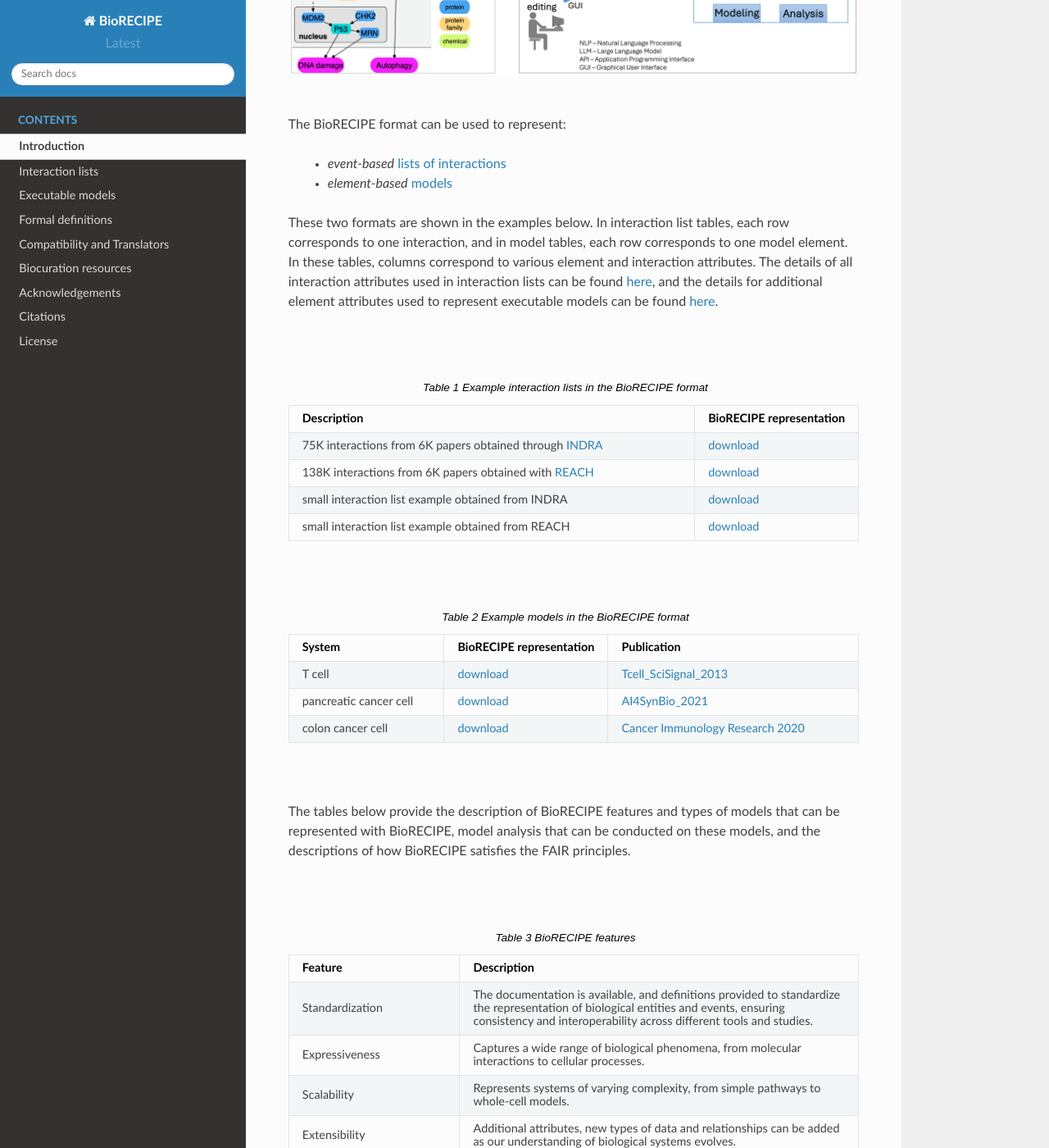
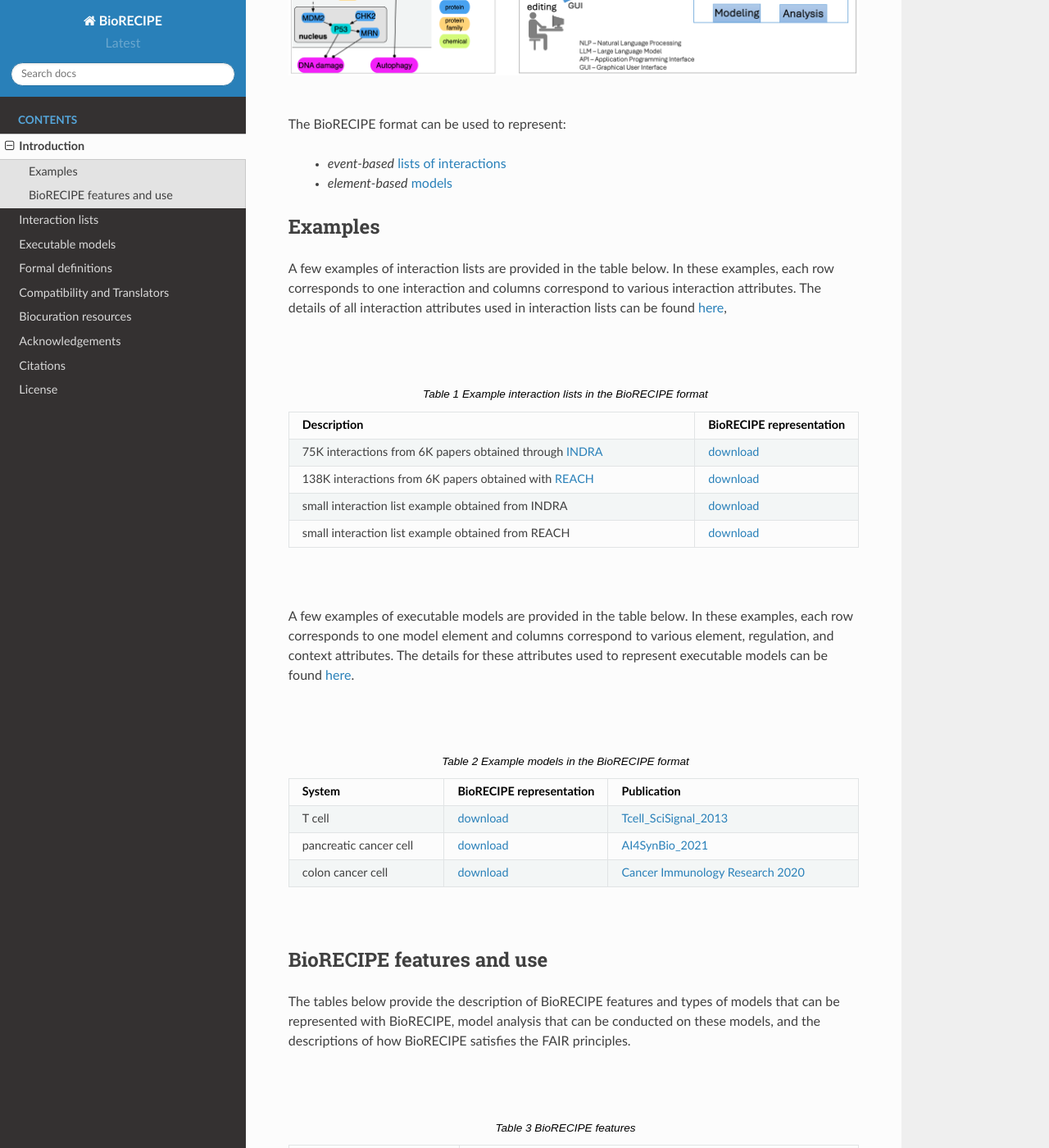
Before and after one commit to pitt-miskov-zivanov-lab/BioRECIPE, a Sphinx documentation site: the page built from docs/introduction.rst, in a window 1280 px wide and 1400 px high, scrolled down 804 px. Shown: the whole window at 82% size. Built offline with Sphinx 7.4.7 and the Read the Docs theme 2.0.0, drawn with Linux system fonts in a browser that asks for light colours.

Commit message:
Update introduction.rst

```diff
--- a/docs/introduction.rst
+++ b/docs/introduction.rst
@@ -17,7 +17,11 @@ The BioRECIPE format can be used to represent:
     - *event-based* `lists of interactions <https://melody-biorecipe.readthedocs.io/en/latest/bio_interactions.html#interaction-lists>`_
     - *element-based* `models <https://melody-biorecipe.readthedocs.io/en/latest/model_representation.html#executable-models>`_
 
-These two formats are shown in the examples below. In interaction list tables, each row corresponds to one interaction, and in model tables, each row corresponds to one model element. In these tables, columns correspond to various element and interaction attributes. The details of all interaction attributes used in interaction lists can be found `here <https://melody-biorecipe.readthedocs.io/en/latest/bio_interactions.html#interaction-lists>`_, and the details for additional element attributes used to represent executable models can be found `here <https://melody-biorecipe.readthedocs.io/en/latest/model_representation.html#executable-models>`_.
+
+Examples
+--------
+
+A few examples of interaction lists are provided in the table below. In these examples, each row corresponds to one interaction and columns correspond to various interaction attributes. The details of all interaction attributes used in interaction lists can be found `here <https://melody-biorecipe.readthedocs.io/en/latest/bio_interactions.html#interaction-lists>`_,
 
 |
 
@@ -32,6 +36,10 @@ These two formats are shown in the examples below. In interaction list tables, e
 
 |
 
+A few examples of executable models are provided in the table below. In these examples, each row corresponds to one model element and columns correspond to various element, regulation, and context attributes. The details for these attributes used to represent executable models can be found `here <https://melody-biorecipe.readthedocs.io/en/latest/model_representation.html#executable-models>`_.
+
+|
+
 .. csv-table:: Example models in the BioRECIPE format
     :header: System, BioRECIPE representation, Publication
     :widths: 30, 20, 50
@@ -40,8 +48,11 @@ These two formats are shown in the examples below. In interaction list tables, e
     pancreatic cancer cell, `download <https://github.com/pitt-miskov-zivanov-lab/BioRECIPE/blob/main/examples/models/PCC_biorecipe.xlsx>`_, `AI4SynBio_2021 <https://www.biorxiv.org/content/10.1101/2021.06.08.447557v1.abstract>`_
     colon cancer cell, `download <https://github.com/pitt-miskov-zivanov-lab/BioRECIPE/blob/main/examples/models/CACC_biorecipe.xlsx>`_, `Cancer Immunology Research 2020 <https://aacrjournals.org/cancerimmunolres/article/8/2/167/469841/Cross-talk-between-Colon-Cells-and-Macrophages>`_
 
+|
 
-|
+
+BioRECIPE features and use
+--------------------------
 
 The tables below provide the description of BioRECIPE features and types of models that can be represented with BioRECIPE, model analysis that can be conducted on these models, and the descriptions of how BioRECIPE satisfies the FAIR principles.
 
```
